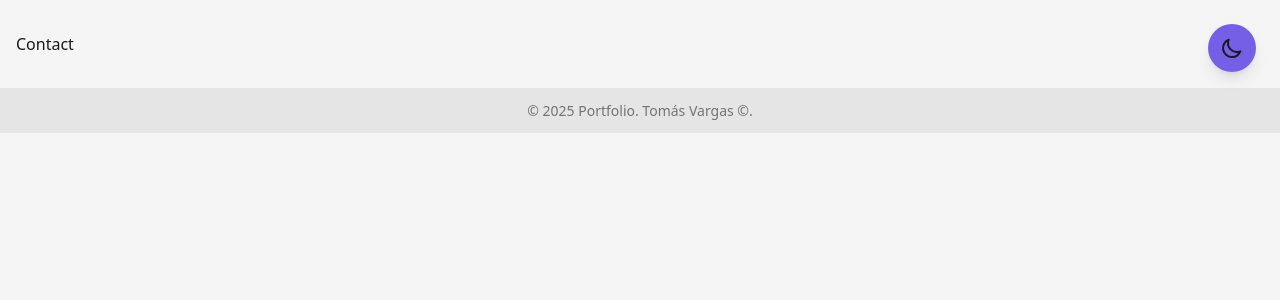
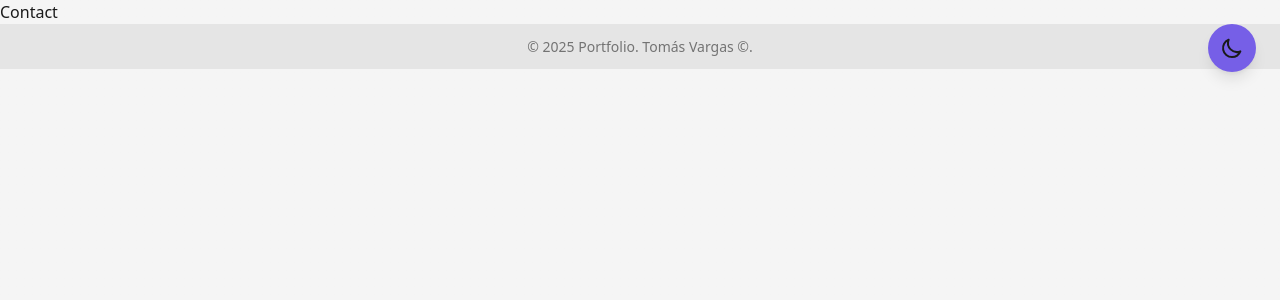
Before and after one commit to TomasVargas790/Portfolio, a React (Vite) app: page /contact in a window 1280 px wide. Shown: the top 300 px of the page. Built offline with nearby package versions, Linux system fonts and the light colour scheme.

Commit message:
FIX Padding RootLayout

```diff
--- a/src/app/layout.tsx
+++ b/src/app/layout.tsx
@@ -10,7 +10,7 @@
             {/* <Header /> */}
 
             {/* Contenido de la página */}
-            <main className="container mx-auto px-4 py-8">
+            <main className="container mx-auto">
                 {children}
             </main>
 
```
